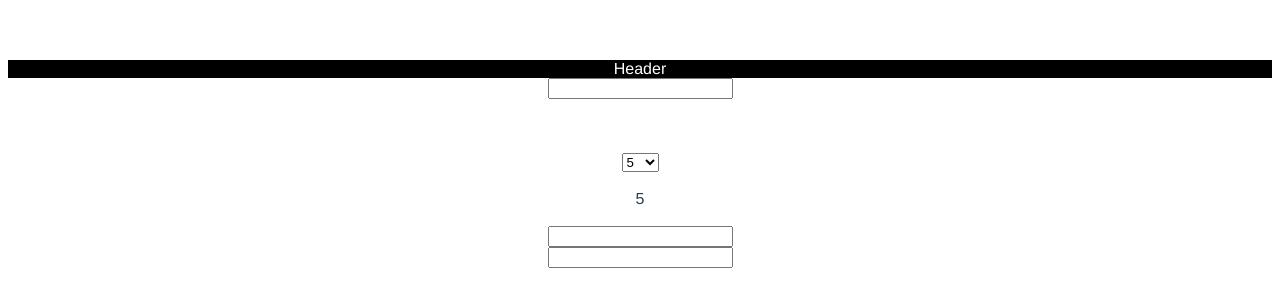
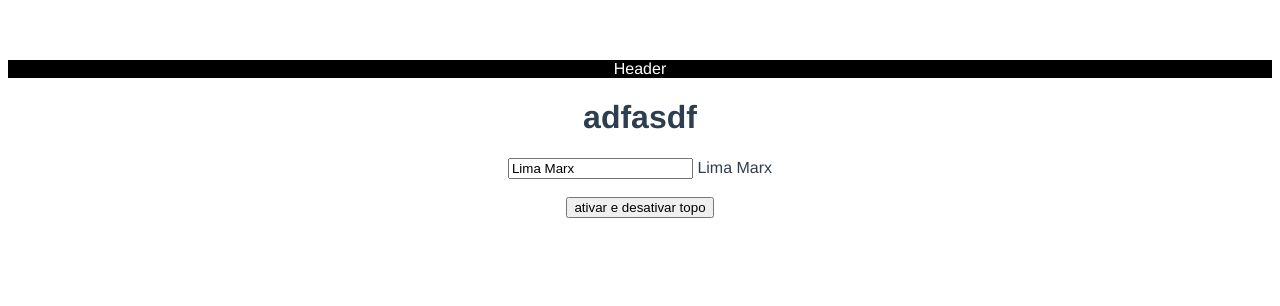
Before and after one commit to omarxlima/vue3, a Vue app: page / in a window 1280 px wide. Shown: the top 306 px of the page. Built offline with nearby package versions, Linux system fonts and the light colour scheme.

Commit message:
ciclo de vida

```diff
--- a/src/App.vue
+++ b/src/App.vue
@@ -1,34 +1,18 @@
 <template>
-  <Topo></Topo>
+  <Topo v-if="showTopo"/>
 
+<!-- el component raiz -->
+  <div>
 
-  <div>
-      <input type="text" v-model="name"> <br>
+      <h1> adfasdf</h1>
 
-      {{ name }}
+      <input type="text" v-model="name">
 
-      <br><br><br>
+      {{ name }} <br><br>
 
-      <select v-model="pageCount" name="" id="">
-          <option value="5">5</option>
-          <option value="10">10</option>
-          <option value="15">15</option>
-
-      </select>
-
-      <br> <br>
-
-      {{  pageCount }}
-
-      <br> <br>
-
-      <input type="text" v-model="user.firstName"> <br>
-      <input type="text" v-model="user.lastName"> <br>
-
-      {{ user.firstName }} {{ user.lastName }}
-
-
-
+      <button @click="showTopo = !showTopo">
+          ativar e desativar topo
+      </button>
   </div>
 
 
@@ -46,30 +30,64 @@ export default {
   },
   data() {
     return {
-        name : '',
-        pageCount: 5,
-        user: {
-          firstName: '',
-          lastName: '',
-        }
+       name: 'Lima Marx',
+       showTopo: true
     }
   },
 
+  //criação
+      // preparar o componente
+      //ajax, inicializar variaveis
+     //Não tem acesso ao DOM
+  //montagem
+      //Inicializar uma lib externa (new Lib())
+      //tem acesso ao DOM
+  //atualização
+      //DEBUG
+  //desmontagem
+
+      //remover tudo que vai consumir memória (lib->destroy)
+
+  //hooks
+
+  // beforeUpdate(){
+  //   console.log('before update', this.name)
+  // },
+  // updated() {
+  //   console.log('updated', this.name)
+  // },
+// beforeCreate(){
+//   console.log('before create')
+//   console.log('Estado:', this.name)
+//   console.log('DOM:', this.$el)
+
+// },
+// created() {
+//   console.log('created')
+//   console.log('Estado:', this.name)
+//   console.log('DOM:', this.$el)
+
+
+// },
+// beforeMount() {
+//   console.log('before mount')
+//   console.log('Estado:', this.name)
+//   console.log('DOM:', this.$el)
+
+
+// },
+// mounted() {
+//   console.log('mounted')
+//   console.log('Estado:', this.name)
+//   console.log('DOM:', this.$el)
+
+
+// },
+
+
+
   watch: {
-      name(vl) {
-        if(vl.length >=3) {
-          this.saveUserName()
-        }
-      },
-      pageCount() {
-        this.changePage()
-      },
-      user: {
-        handler() {
-          console.log('user alterado')
-        },
-        deep:true
-      }
+
   },
 
   computed: {
@@ -77,14 +95,6 @@ export default {
   },
 
   methods: {
-    saveUserName() {
-      console.log('ajax')
-      console.log(this.name)
-    },
-
-    changePage() {
-      console.log('ajax changePage')
-    }
 
 
   }
--- a/src/components/Topo.vue
+++ b/src/components/Topo.vue
@@ -7,16 +7,37 @@
 
 
 <script>
-    export default {
+export default {
+    mounted() {
+        window.addEventListener('resize', this.resize)
+    },
 
 
+
+    beforeUnmount() {
+        //destruir eventos
+        //listeners
+        //libs
+        console.log('before unmount')
+
+    },
+
+    unmounted() {
+        console.log('unmounted')
+
+    },
+
+    methods: {
+        resize($e) {
+            console.log($e)
+        }
     }
+}
 </script>
 
 <style>
-    .header {
-        background: #000;
-        color: #fff;
-    }
-
+.header {
+    background: #000;
+    color: #fff;
+}
 </style>
```
